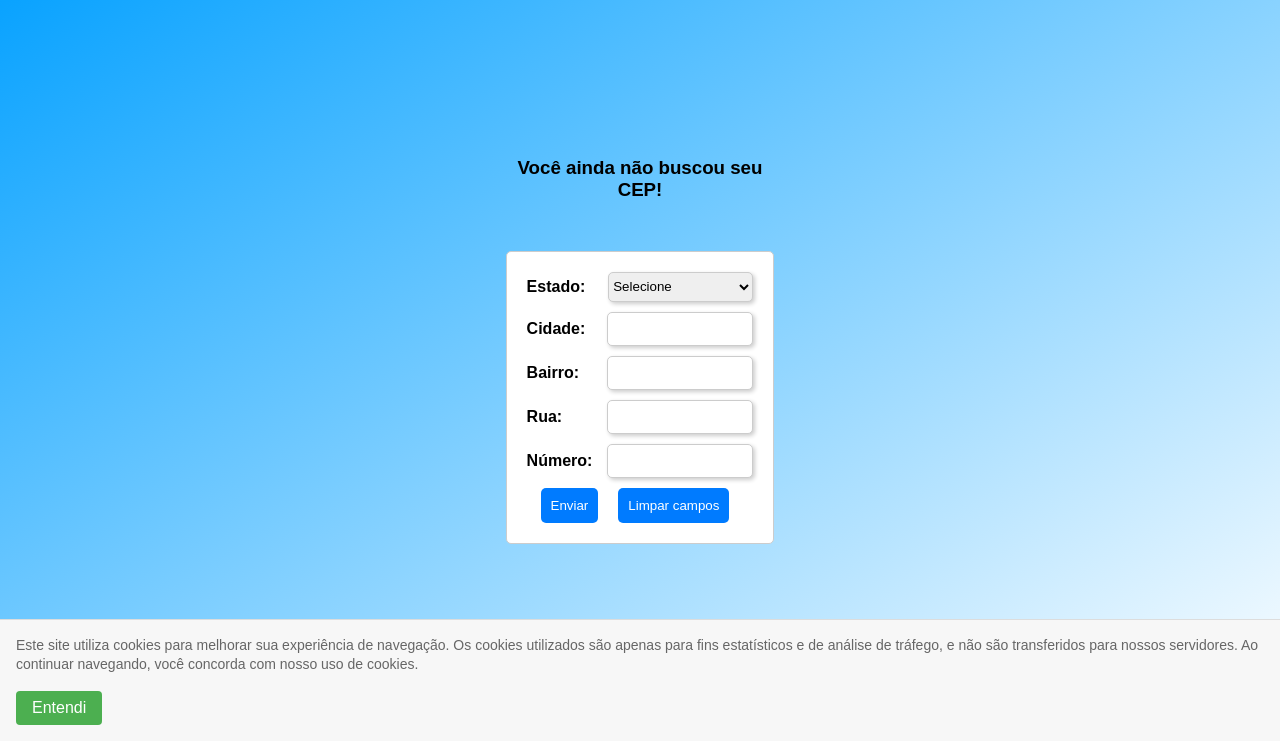
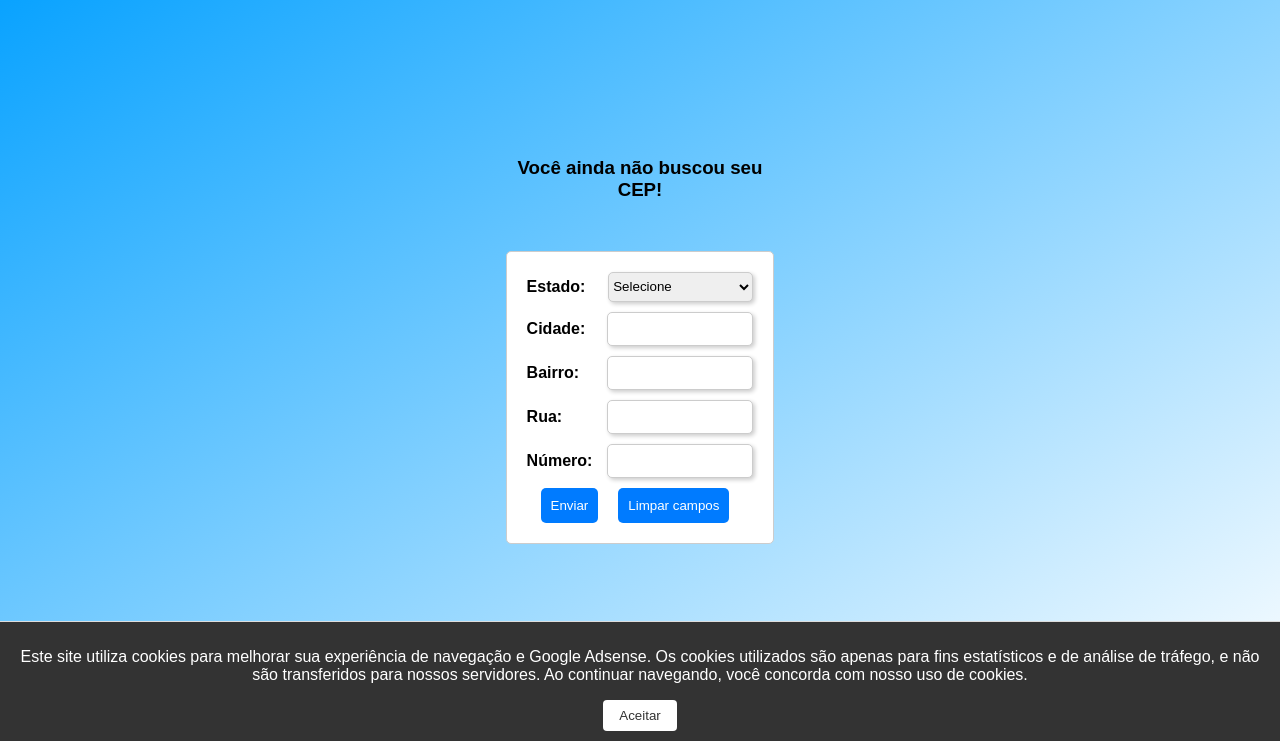
Before and after one commit to MuriloFuza/whatmycep, a plain HTML site: page index.html in a window 1280 px wide. Shown: the part 59-800 px from the top of the page. Drawn offline with Linux system fonts and the light colour scheme.

Commit message:
Popip cookies

```diff
--- a/index.html
+++ b/index.html
@@ -16,14 +16,24 @@
         <h1>Qual meu CEP?</h1>
       </div>
     </nav>
+
     <main>
 
       <div class="cookie-popup">
-        <p>Este site utiliza cookies para melhorar sua experiência de navegação. Os cookies
+        <p>Este site utiliza cookies para melhorar sua experiência de navegação e Google Adsense. Os cookies
           utilizados são apenas para fins estatísticos e de análise de tráfego, e não são
           transferidos para nossos servidores. Ao continuar navegando, você concorda com
           nosso uso de cookies.</p>
-        <button class="cookie-button" id="bisscoito">Entendi</button>
+          <button class="cookie-popup__button" onclick="acceptCookies()">Aceitar</button>
+
+        <script>
+          function acceptCookies() {
+            // Define um cookie de aceitação com validade de 1 ano
+            document.cookie = "cookie_consent=true; max-age=" + 60 * 60 * 24 * 365;
+            // Esconde o popup
+            document.querySelector(".cookie-popup").style.display = "none";
+          }
+        </script>
       </div>
 
       <h3 id="resposta">
--- a/styles/style.css
+++ b/styles/style.css
@@ -181,25 +181,31 @@ body {
   z-index: 9999;
 }
 
-.cookie-popup p {
-  font-size: 14px;
-  margin: 0;
-  line-height: 1.4;
-  color: #666;
+.cookie-popup {
+  position: fixed;
+  bottom: 0;
+  left: 0;
+  right: 0;
+  padding: 10px;
+  background-color: #333;
+  color: #fff;
+  text-align: center;
 }
 
-.cookie-button {
-  background-color: #4CAF50;
+.cookie-popup__button {
+  display: inline-block;
+  background-color: #fff;
+  color: #333;
   border: none;
-  color: white;
   padding: 8px 16px;
-  text-align: center;
-  text-decoration: none;
-  display: inline-block;
-  font-size: 16px;
-  margin-top: 16px;
+  margin: 0 10px;
+  border-radius: 4px;
   cursor: pointer;
-  border-radius: 4px;
+  transition: background-color 0.3s;
+}
+
+.cookie-popup__button:hover {
+  background-color: #ccc;
 }
 
 main {
```
